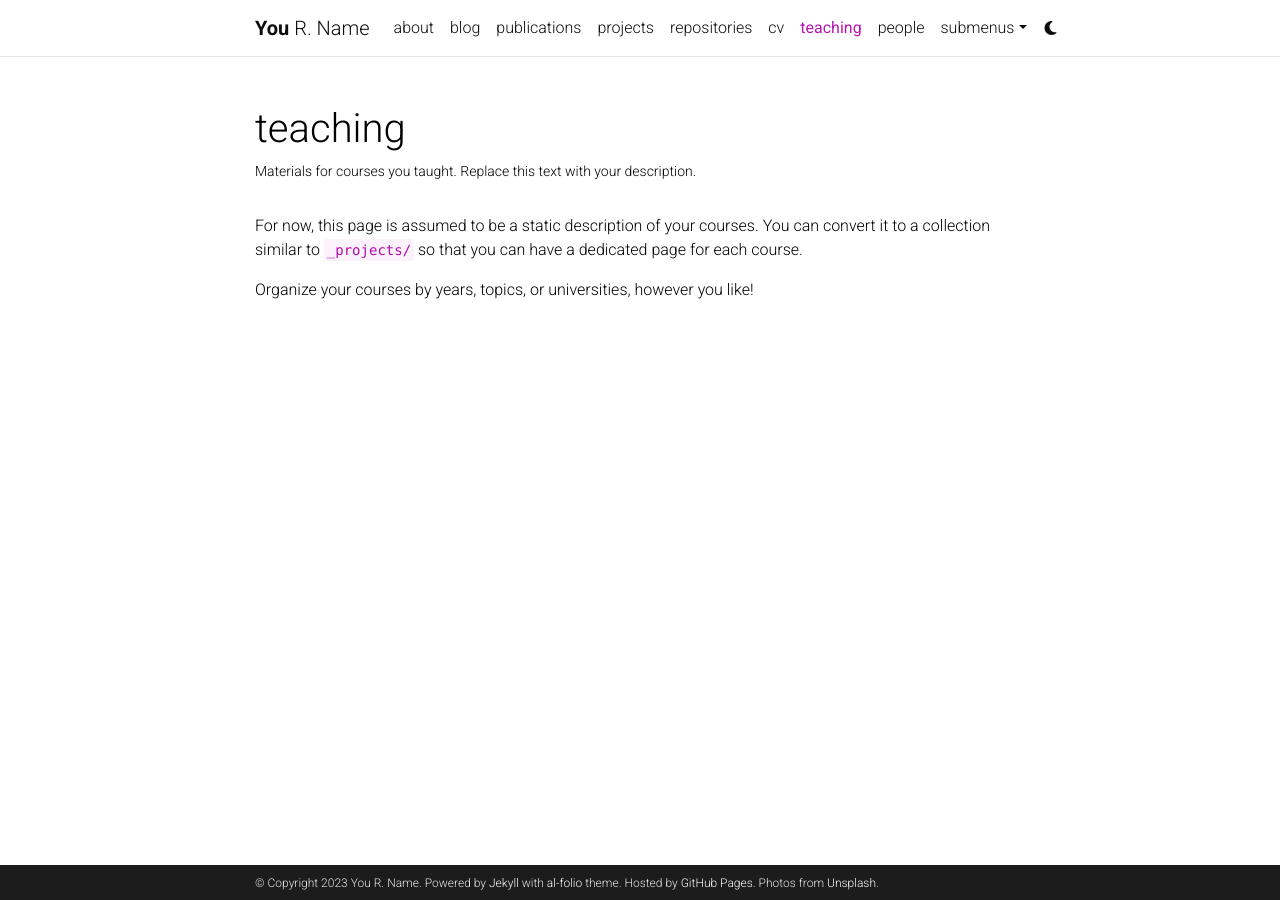
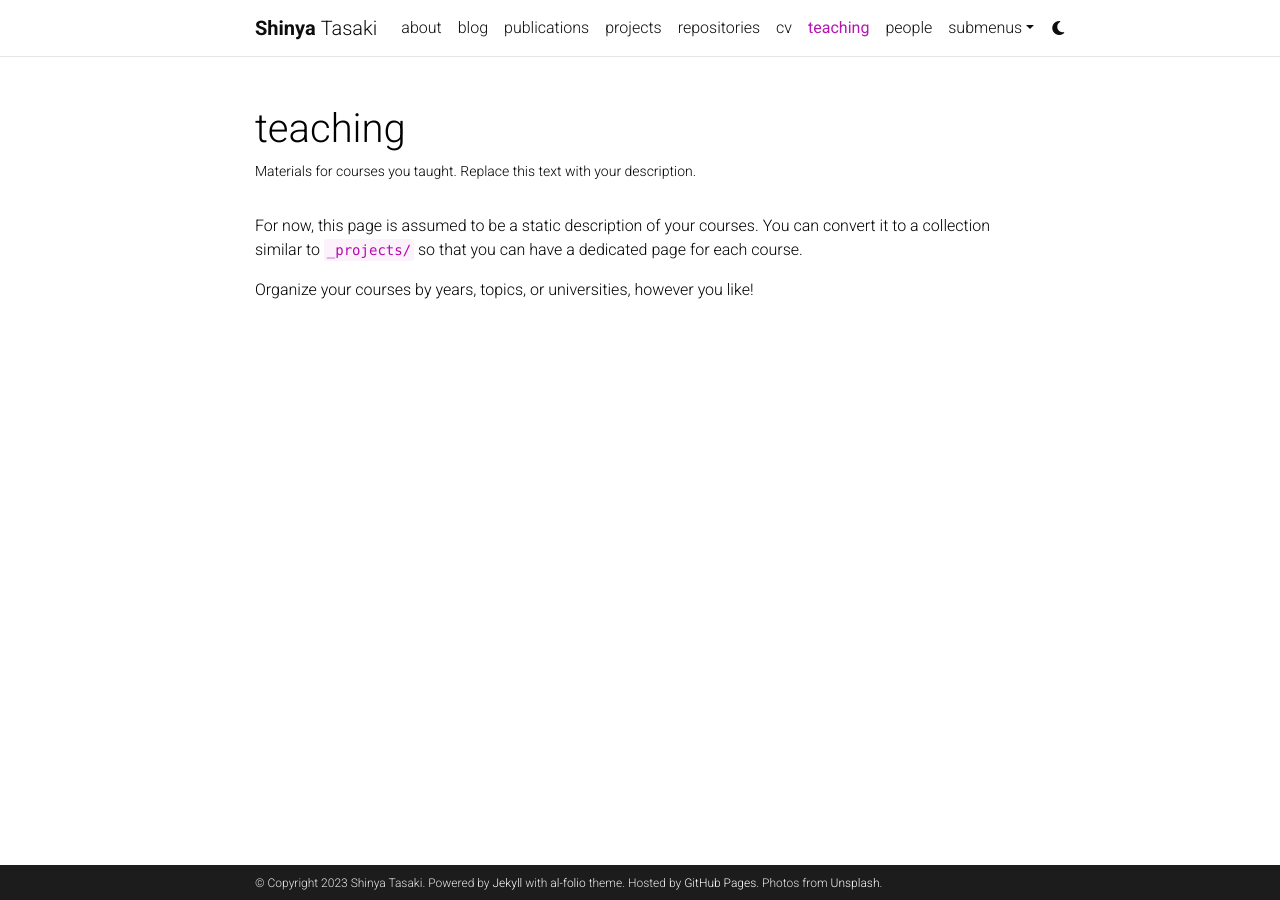
Before and after one commit to stasaki/stasaki.github.io, a Jekyll site: the page built from _pages/teaching.md, in a window 1280 px wide. Built offline with Jekyll 4.4.1, drawn with Linux system fonts in a browser that asks for light colours; comment, search, counter and statistics services are not loaded; a style sheet for code colours, icons or effects is not loaded.

Commit message:
disable imagemagick

```diff
--- a/_config.yml
+++ b/_config.yml
@@ -3,9 +3,9 @@
 # -----------------------------------------------------------------------------
 
 title: blank # the website title (if blank, full name will be used instead)
-first_name: You
-middle_name: R.
-last_name: Name
+first_name: Shinya
+middle_name:
+last_name: Tasaki
 email: you@example.com
 description: > # the ">" symbol means to ignore newlines until "footer_text:"
   A simple, whitespace theme for academics. Based on [*folio](https://github.com/bogoli/-folio) design.
@@ -18,8 +18,8 @@
 lang: en # the language of your site (for example: en, fr, cn, ru, etc.)
 icon: ⚛️  # the emoji used as the favicon (alternatively, provide image name in /assets/img/)
 
-url: https://alshedivat.github.io # the base hostname & protocol for your site
-baseurl: /al-folio # the subpath of your site, e.g. /blog/
+url: https://stasaki.github.io # the base hostname & protocol for your site
+baseurl:  # the subpath of your site, e.g. /blog/
 last_updated: false # set to true if you want to display last updated in the footer
 impressum_path:  # set to path to include impressum link in the footer, use the same path as permalink in a page, helps to conform with EU GDPR
 
@@ -328,7 +328,7 @@
 # -----------------------------------------------------------------------------
 
 imagemagick:
-  enabled: true # enables responsive images for your site (recommended, see https://github.com/alshedivat/al-folio/issues/537)
+  enabled: false # enables responsive images for your site (recommended, see https://github.com/alshedivat/al-folio/issues/537)
   widths:
     - 480
     - 800
```
